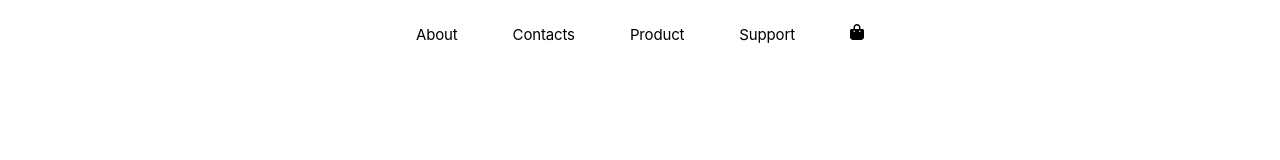
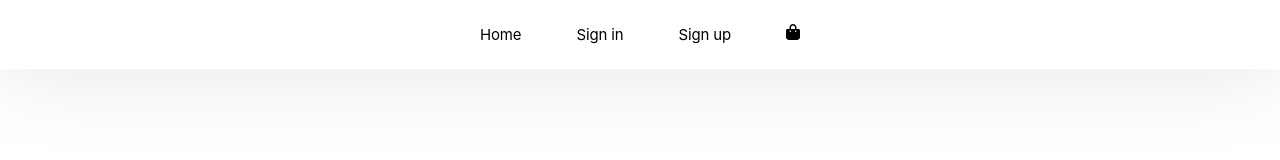
Before and after one commit to anturchin/e-commerce, a website built with webpack: page e-commerce/src/index.html in a window 1280 px wide. Built offline with nearby package versions, Linux system fonts and the light colour scheme.

Commit message:
refaactor: change a few moments in the code

```diff
--- a/e-commerce/src/app/App.ts
+++ b/e-commerce/src/app/App.ts
@@ -13,6 +13,5 @@ export class App {
         if (body) {
             body.append(...[header]);
         }
-        console.log('hello from e-commerce');
     }
 }
--- a/e-commerce/src/global.scss
+++ b/e-commerce/src/global.scss
@@ -6,4 +6,11 @@ html {
 
 .body {
     font-size: 1.6rem;
+    font-family:
+        SF Pro Text,
+        SF Pro Icons,
+        Helvetica Neue,
+        Helvetica,
+        Arial,
+        sans-serif;
 }
--- a/e-commerce/src/views/header/Header.scss
+++ b/e-commerce/src/views/header/Header.scss
@@ -3,4 +3,5 @@
     justify-content: center;
     align-items: center;
     padding: 15px 0 15px 0;
+    box-shadow: (rgba(17, 12, 46, 0.15) 0px -11px 100px 0px);
 }
--- a/e-commerce/src/views/header/navItem/NavItem.scss
+++ b/e-commerce/src/views/header/navItem/NavItem.scss
@@ -3,11 +3,4 @@
     font-size: 15px;
     font-weight: 400;
     letter-spacing: -0.01em;
-    font-family:
-        SF Pro Text,
-        SF Pro Icons,
-        Helvetica Neue,
-        Helvetica,
-        Arial,
-        sans-serif;
 }
--- a/e-commerce/src/views/header/navList/NavList.ts
+++ b/e-commerce/src/views/header/navList/NavList.ts
@@ -2,7 +2,7 @@ import { View } from '../../View';
 import { NavItem } from '../navItem/NavItem';
 import './NavList.scss';
 
-const str: string[] = ['About', 'Contacts', 'Product', 'Support'];
+const options: string[] = ['Home', 'Sign in', 'Sign up'];
 
 export class NavList extends View {
     private navItems: NavItem[] = [];
@@ -13,7 +13,7 @@ export class NavList extends View {
     }
 
     private setupNavList(): void {
-        str.forEach((item) => {
+        options.forEach((item) => {
             const navItem = new NavItem(item);
             this.navItems.push(navItem);
             this.viewHtmlElement.addInnerElement(navItem.getElement());
```
